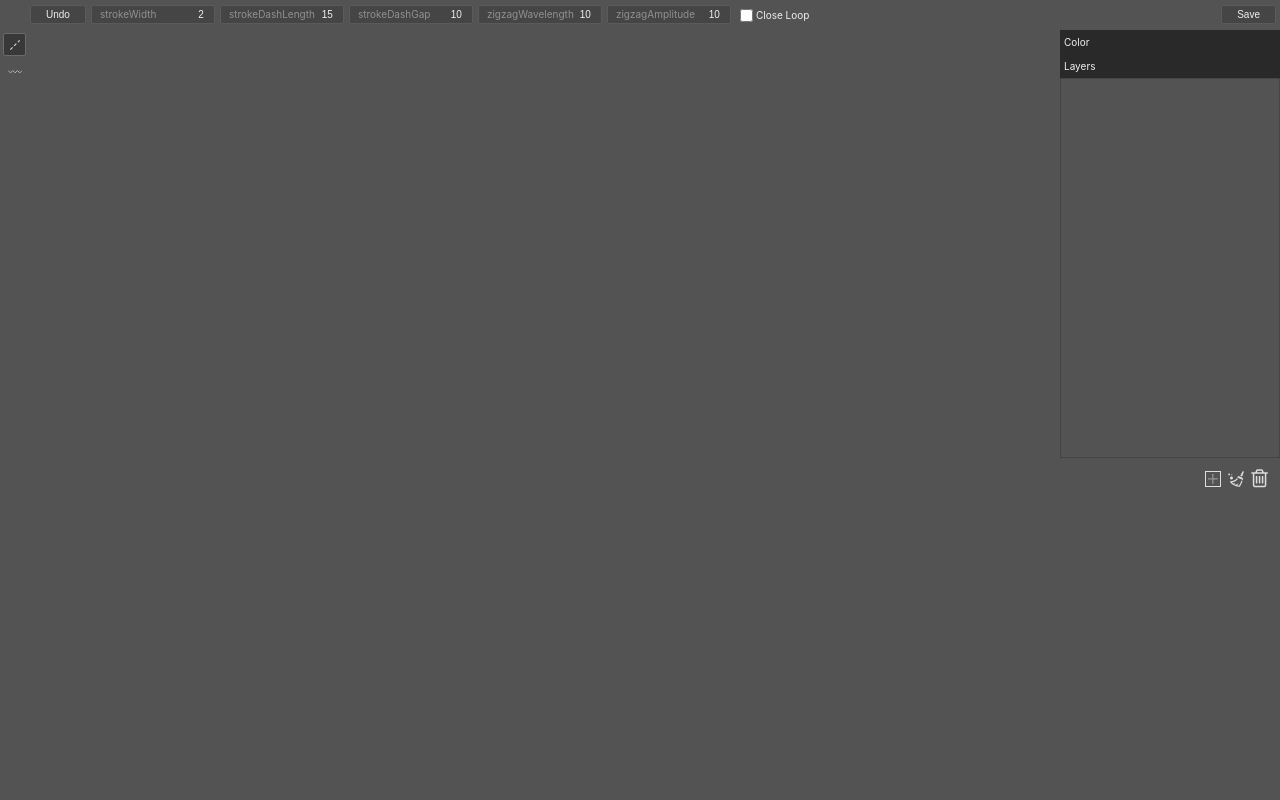
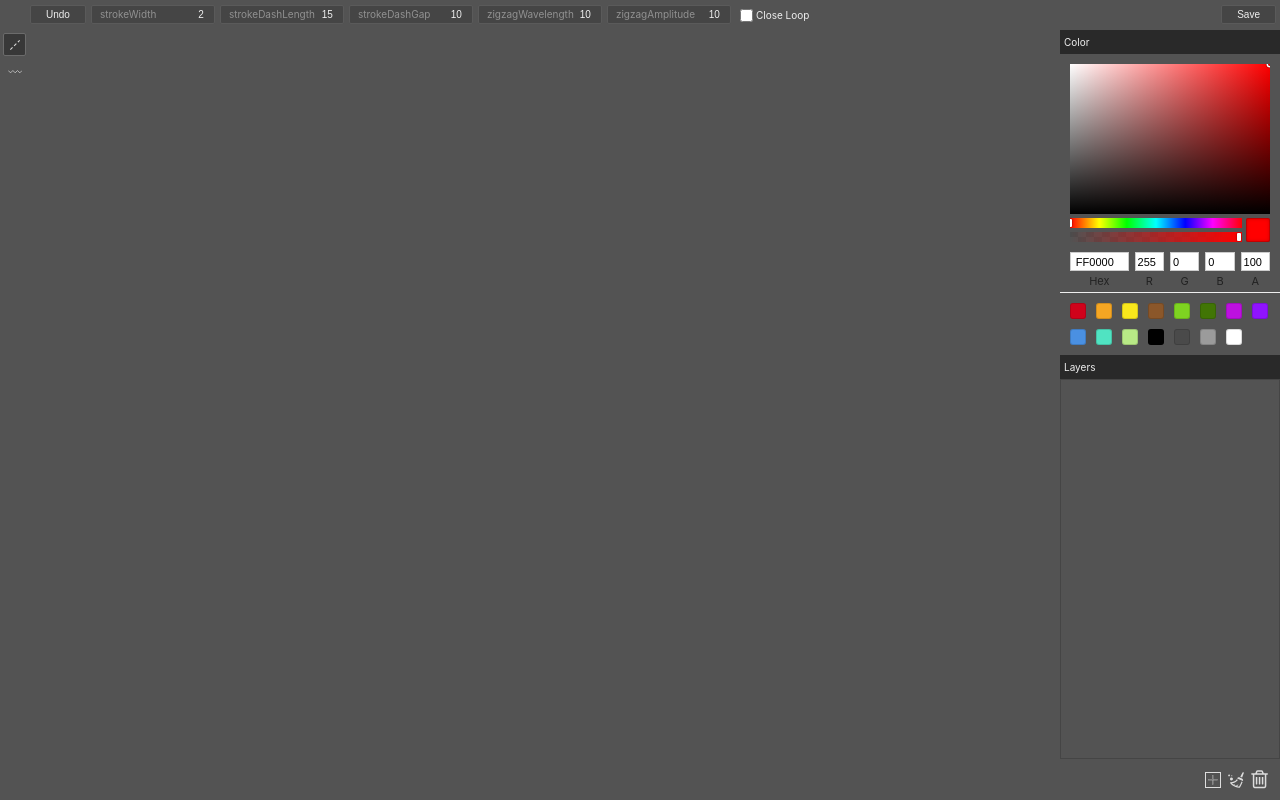
Before and after one commit to jaeseopark/m9cad, a React (Create React App) app: page / in a window 1280 px wide. Built offline with nearby package versions, Linux system fonts and the light colour scheme.

Commit message:
Update ColorPalette.tsx

```diff
--- a/src/component/ColorPalette.tsx
+++ b/src/component/ColorPalette.tsx
@@ -1,21 +1,28 @@
-/* eslint-disable @typescript-eslint/no-unused-vars */
-import React from 'react';
 import { SketchPicker } from 'react-color';
 import PanelHeader from './PanelHeader';
 
 import { OverlayProps } from '../entity/overlayEntity';
+import M9File from '../entity/m9File';
+import { useDispatch, useSelector } from 'react-redux';
+import { getSelectedFile } from '../redux/slice/files';
+import { getOverlayPropsOrDefault } from '../redux/slice/edits';
+import { updateOverlayProps } from '../redux/middleware/edits';
 
-type ColorPaletteProps = { onChange: Function; overlayProps: OverlayProps };
 
 const ColorPalette = () => {
-  // const onColorChange = (event) => {
-  //   onChange({ color: event.hex });
-  // };
+  const dispatch = useDispatch();
+  const file: M9File = useSelector(getSelectedFile);
+  const overlayProps: OverlayProps = useSelector(getOverlayPropsOrDefault(file));
+
+  const onColorChange = (event) => {
+    //@ts-ignore
+    dispatch(updateOverlayProps(file, { color: event.hex }));
+  };
 
   return (
     <div className="color-palette">
       <PanelHeader text="Color" />
-      {/* <SketchPicker onChange={onColorChange} color={overlayProps.color} /> */}
+      <SketchPicker onChange={onColorChange} color={overlayProps.color} />
     </div>
   );
 };
```
